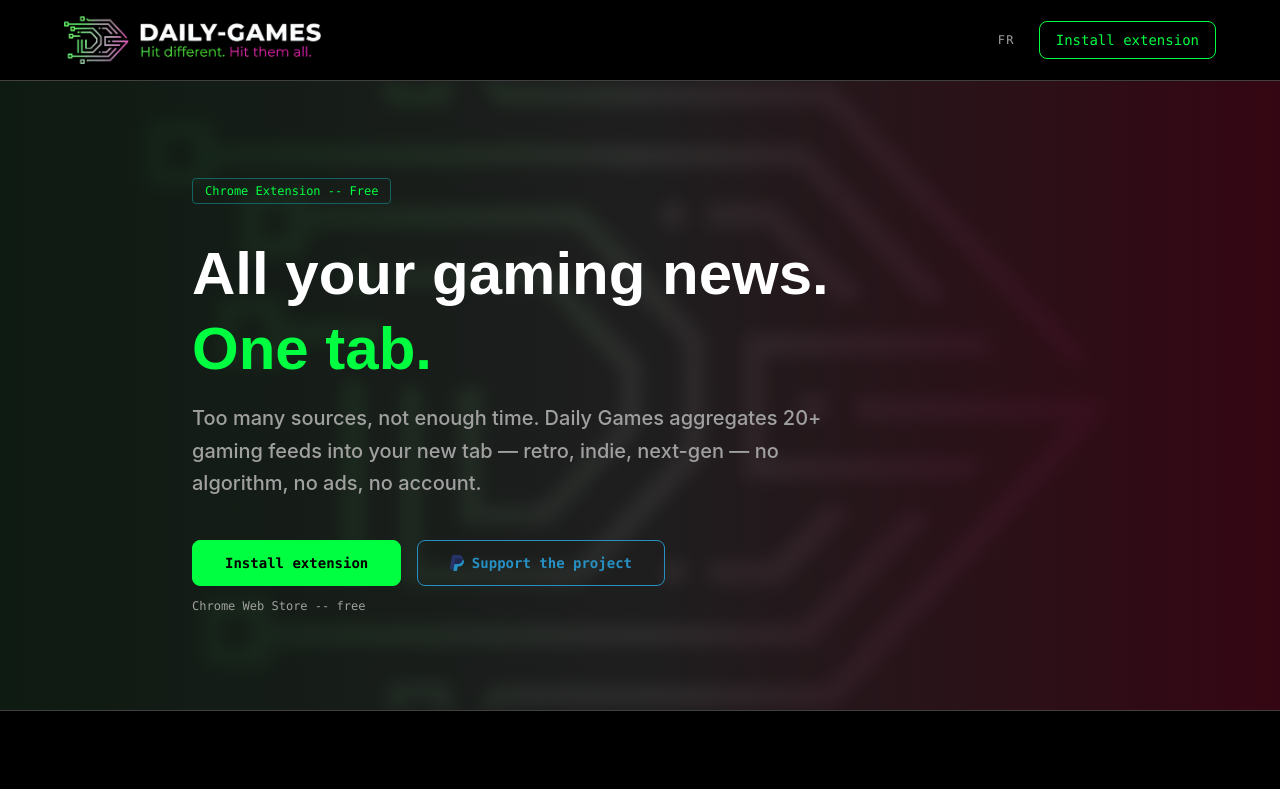
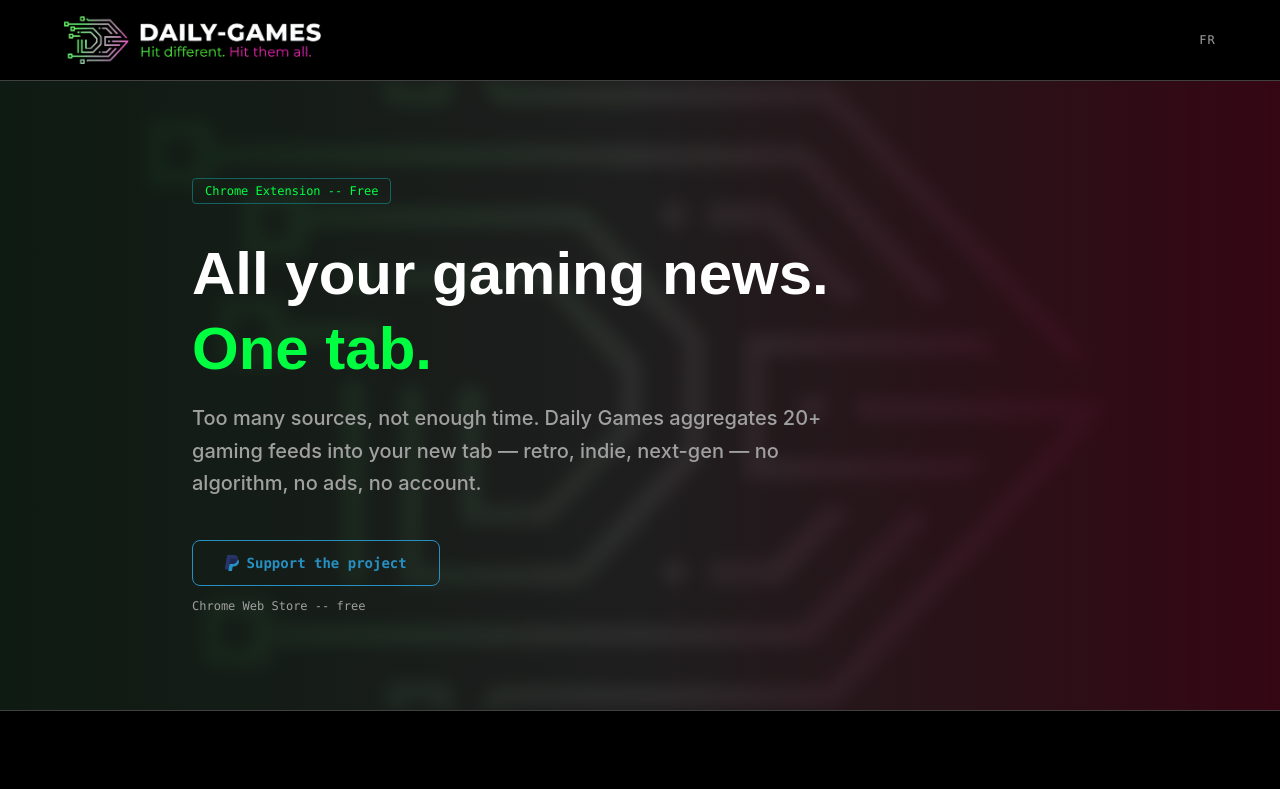
Before and after one commit to thomas-bressel/daily-games-landing, a Next.js app: page /en in a window 1280 px wide. Shown: the top 789 px of the page. Built offline with nearby package versions, Linux system fonts and the light colour scheme; no server answers.

Commit message:
fix: hide button

```diff
--- a/src/app/[lang]/page.tsx
+++ b/src/app/[lang]/page.tsx
@@ -4,7 +4,7 @@
   return locales.map((lang) => ({ lang }));
 }
 
-const CHROME_STORE_URL = '#';
+// const CHROME_STORE_URL = 'https://chromewebstore.google.com/detail/daily-games/VOTRE_ID_ICI';
 
 const SOURCES = [
   // Next-Gen & Pro
@@ -35,9 +35,11 @@
             <a href={`/${otherLang}`} className="text-[#A0A0A0] hover:text-white text-xs font-mono uppercase tracking-widest transition-colors">
               {otherLang}
             </a>
+            {/* TODO: décommenter quand l'extension est publiée sur le Chrome Web Store
             <a href={CHROME_STORE_URL} className="border border-[#00FF41] text-[#00FF41] px-4 py-2 rounded-lg text-sm font-mono hover:bg-[#00FF41] hover:text-black transition-colors">
               {tr.nav.install}
             </a>
+            */}
           </div>
         </div>
       </header>
@@ -62,12 +64,14 @@
             {tr.hero.subtitle}
           </p>
           <div className="flex flex-col sm:flex-row gap-4">
+            {/* TODO: décommenter quand l'extension est publiée sur le Chrome Web Store
             <a
               href={CHROME_STORE_URL}
               className="inline-flex items-center justify-center border border-[#00FF41] bg-[#00FF41] text-black px-8 py-3 rounded-lg font-mono text-sm font-bold hover:bg-transparent hover:text-[#00FF41] transition-colors"
             >
               {tr.hero.cta}
             </a>
+            */}
             <a
               href="https://www.paypal.com/donate/?hosted_button_id=PW6CXDP49HF5L"
               target="_blank"
```
